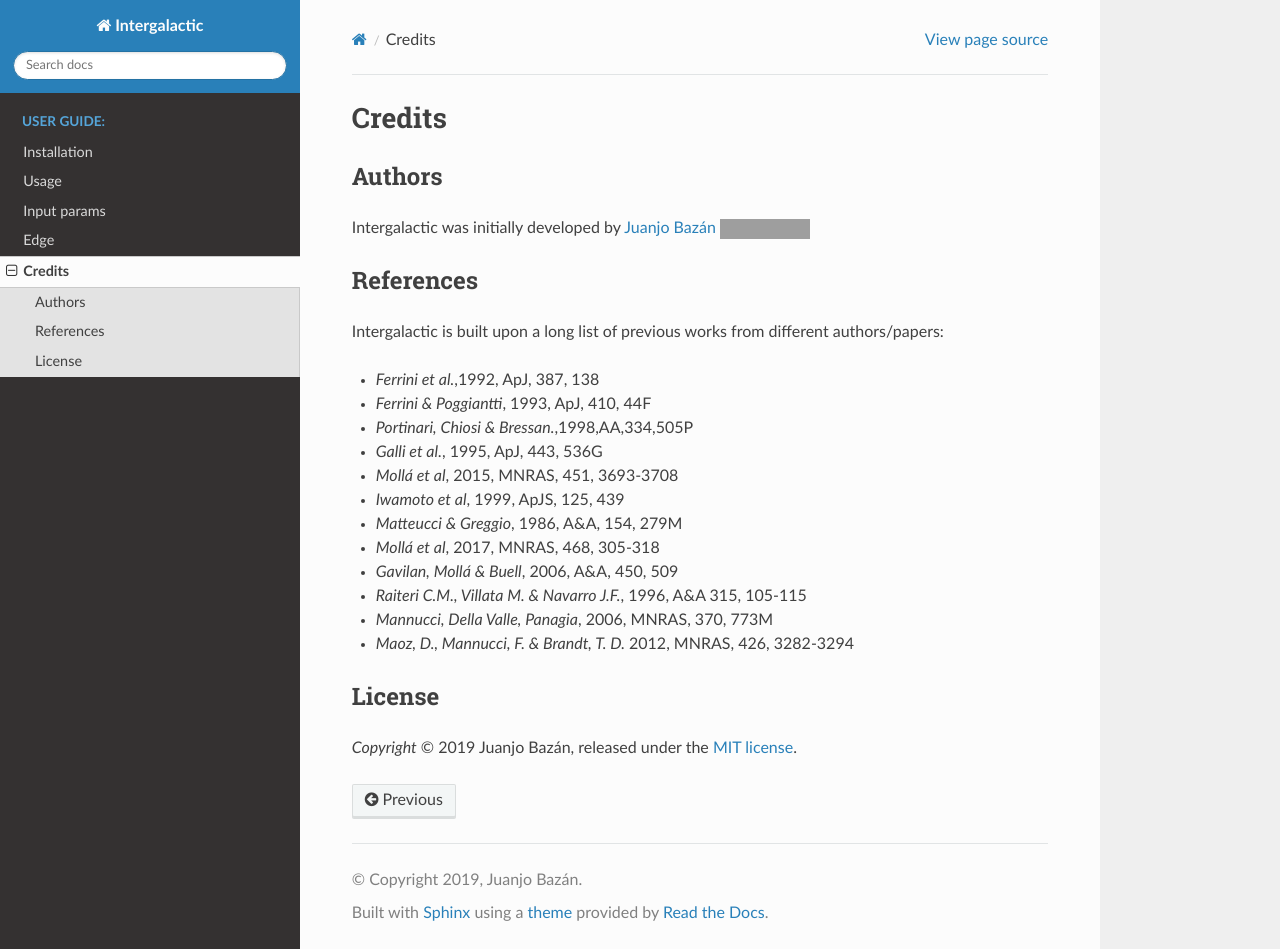
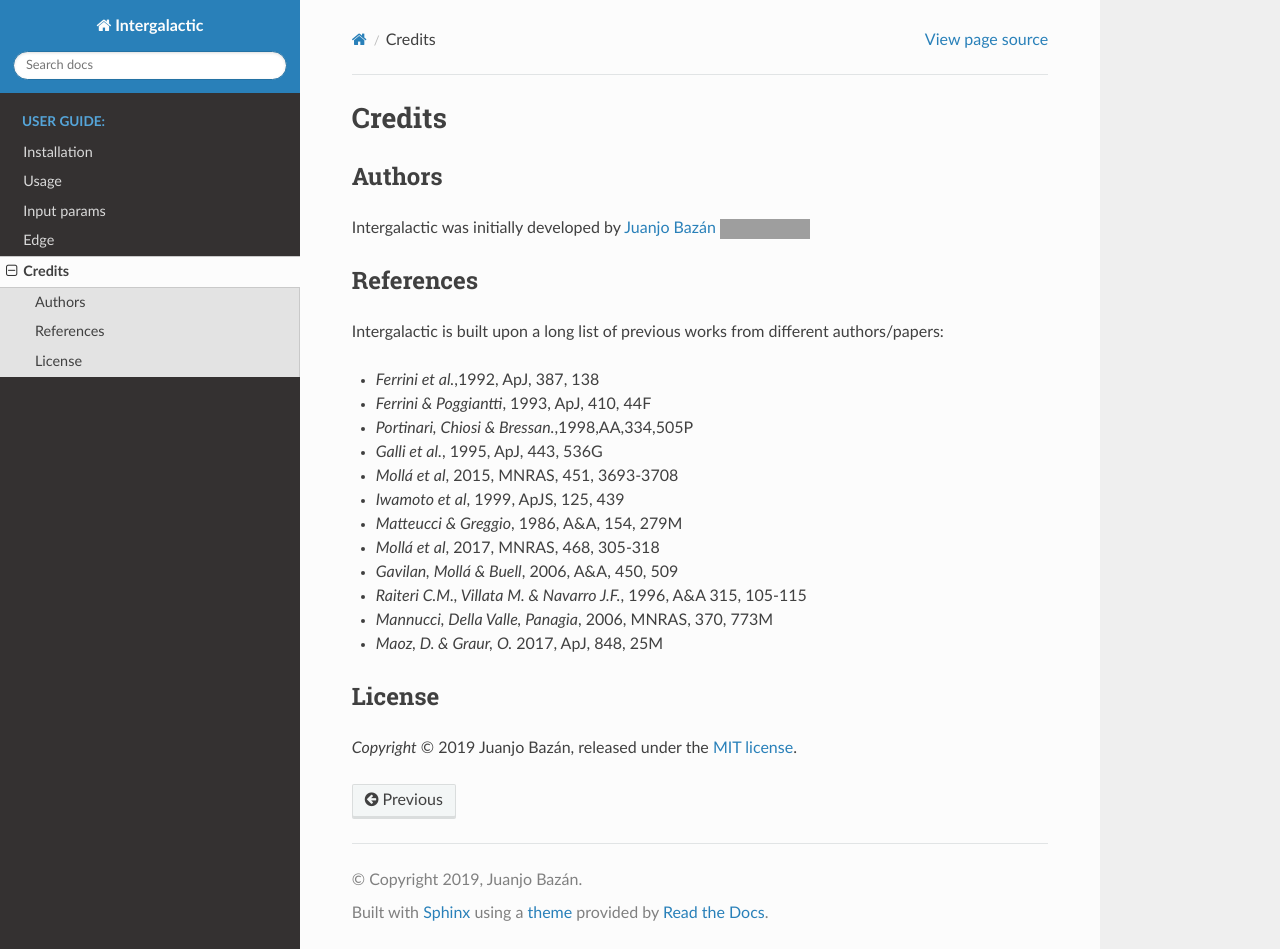
Before and after one commit to xuanxu/starmatrix, a Sphinx documentation site: the page built from docs/credits.rst, in a window 1280 px wide and 949 px high. Built offline with Sphinx 7.4.7 and the Read the Docs theme 2.0.0, drawn with Linux system fonts in a browser that asks for light colours; grey boxes are pictures that could not be loaded.

Commit message:
update DTD from Maoz to 2017

```diff
--- a/CHANGELOG.rst
+++ b/CHANGELOG.rst
@@ -6,12 +6,12 @@
 
 
 1.1.X (unreleased)
-===========================================
+==================
 
 - Added Supernovas II data to the ``imf_supernova_rates`` file
 - Tweak SN total energy function to make it continous
 - Better docs
-- Added DTD from Maoz, Mannucci & Brandt (2012)
+- Added DTD from Maoz & Graur (2017)
 - The DTD from Mannucci, Della Valle & Panagia is deprecated
 
 1.1.0 (2019-04-22)
--- a/README.rst
+++ b/README.rst
@@ -123,7 +123,7 @@
 
 :rlp: Supernova rates from Ruiz-Lapuente et al. 2000
 :mdvp: DTD from Mannucci, Della Valle, Panagia 2006
-:sloan_ii: DTD of Type Ia supernovae from Sloan II, by Maoz, Mannucci & Brandt (2012)
+:maoz: DTD of Type Ia supernovae from Maoz & Graur (2017)
 
 Test suite
 ==========
@@ -169,5 +169,5 @@
 * *Gavilan, Mollá & Buell*, 2006, A&A, 450, 509
 * *Raiteri C.M., Villata M. & Navarro J.F.*, 1996, A&A 315, 105-115
 * *Mannucci, Della Valle, Panagia*, 2006, MNRAS, 370, 773M
-* *Ruiz-Lapuente, P., Canal, R..*, 2000, astro.ph..9312R
-* *Maoz, D., Mannucci, F. & Brandt, T. D.* 2012, MNRAS, 426, 3282-3294
+* *Ruiz-Lapuente, P., Canal, R.*, 2000, astro.ph..9312R
+* *Maoz, D. & Graur, O.* 2017, ApJ, 848, 25M
--- a/docs/credits.rst
+++ b/docs/credits.rst
@@ -28,7 +28,7 @@
 * *Gavilan, Mollá & Buell*, 2006, A&A, 450, 509
 * *Raiteri C.M., Villata M. & Navarro J.F.*, 1996, A&A 315, 105-115
 * *Mannucci, Della Valle, Panagia*, 2006, MNRAS, 370, 773M
-* *Maoz, D., Mannucci, F. & Brandt, T. D.* 2012, MNRAS, 426, 3282-3294
+* *Maoz, D. & Graur, O.* 2017, ApJ, 848, 25M
 
 License
 -------
--- a/docs/input_params.rst
+++ b/docs/input_params.rst
@@ -65,5 +65,5 @@
 The ``dtd_sn`` param in the config file can be set to use any of the available Delay Time Distributions for supernova rates from different papers/authors:
 
 :rlp: Supernova rates from Ruiz-Lapuente et al. 2000
-:sloan_ii: The DTD of Type Ia supernovae from Sloan II, by Maoz, Mannucci & Brandt (2012)
+:maoz: The DTD of Type Ia supernovae from Maoz & Graur (2017)
 :mdvp: DTD from Mannucci, Della Valle, Panagia 2006
--- a/src/intergalactic/sample_input/params.yml
+++ b/src/intergalactic/sample_input/params.yml
@@ -37,7 +37,7 @@
 # dtd_sn = [
 #            mdvp = DTD from Mannucci, Della Valle, Panagia 2006
 #            rlp  = DTD from Ruiz-Lapuente (default)
-#            sloan_ii = DTD from Maoz, Mannucci & Brandt 2012
+#            maoz = DTD from Maoz & Graur 2017
 #          ]
 
 z: 0.02
```
Also changed, not shown: 3 other files.
